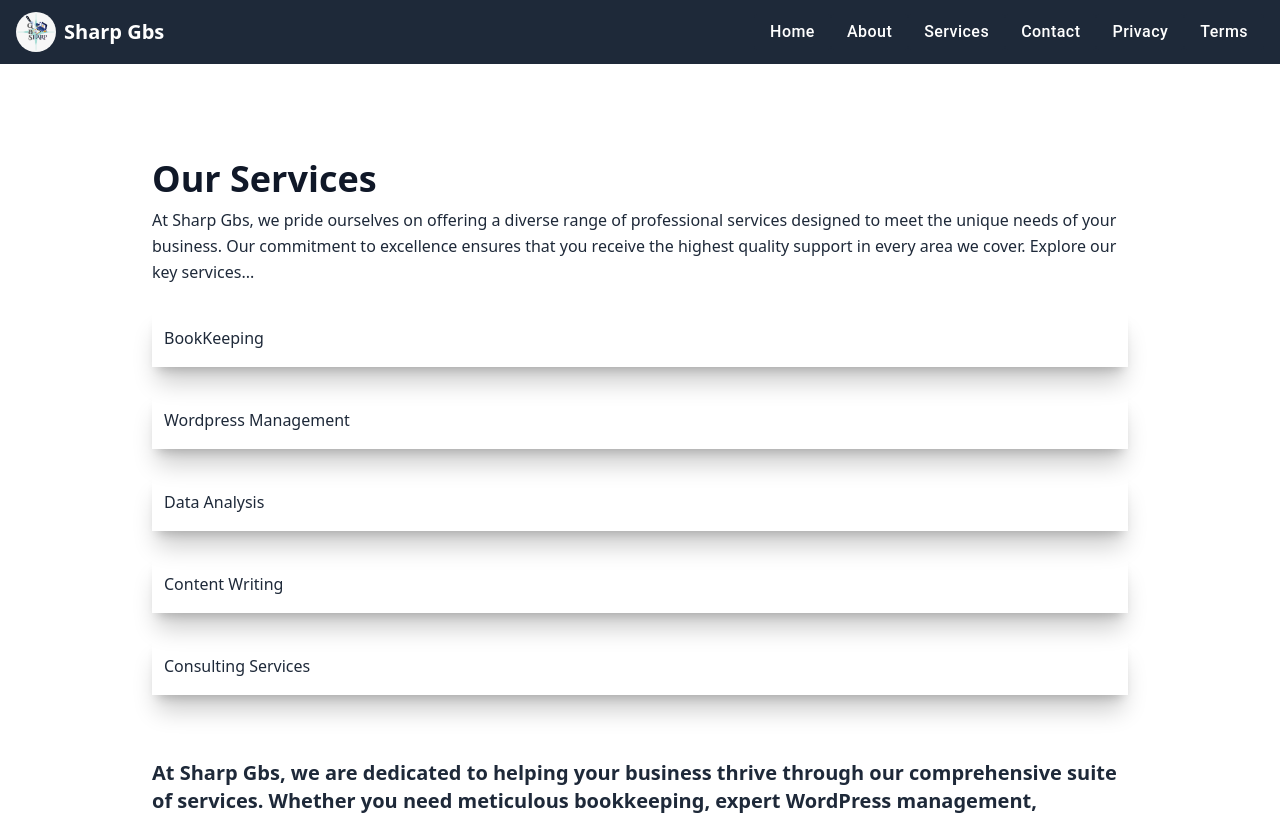
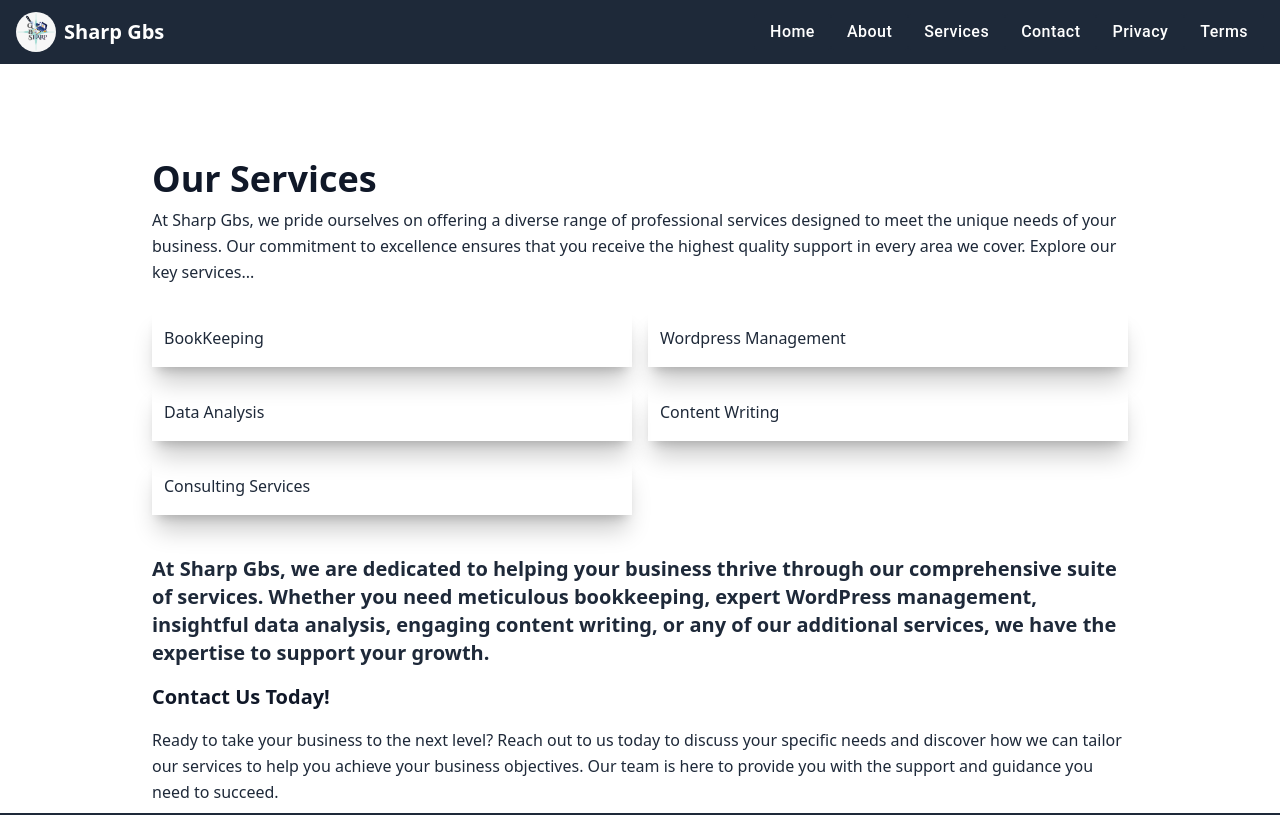
Before and after one commit to samp1uran/Sharp-Gbs, a React (Vite) app: page /services in a window 1280 px wide. Shown: the top 815 px of the page. Built offline with nearby package versions, Linux system fonts and the light colour scheme.

Commit message:
Update services page

```diff
--- a/src/components/Services.jsx
+++ b/src/components/Services.jsx
@@ -16,7 +16,7 @@ const Services = () => {
             highest quality support in every area we cover. Explore our key
             services...
           </p>
-          <div>
+          {/* <div>
             <List>
               <ListItemButton
                 className="!px-3 !py-4 !mb-6 !shadow-xl/20"
@@ -54,7 +54,47 @@ const Services = () => {
                 Consulting Services
               </ListItemButton>
             </List>
-          </div>
+          </div> */}
+          <div>
+  <List className="items-center grid grid-cols-1 md:grid-cols-2 gap-4">
+    <ListItemButton
+      className="!px-3 !py-4 shadow-xl/20"
+      component={Link}
+      to="/services/bookKeeping"
+    >
+      BookKeeping
+    </ListItemButton>
+    <ListItemButton
+      className="!px-3 !py-4 shadow-xl/20"
+      component={Link}
+      to="/services/wordpressManagement"
+    >
+      Wordpress Management
+    </ListItemButton>
+    <ListItemButton
+      className="!px-3 !py-4 shadow-xl/20"
+      component={Link}
+      to="/services/dataAnalysis"
+    >
+      Data Analysis
+    </ListItemButton>
+    <ListItemButton
+      className="!px-3 !py-4 shadow-xl/20"
+      component={Link}
+      to="/services/contentWriting"
+    >
+      Content Writing
+    </ListItemButton>
+    <ListItemButton
+      className="!px-3 !py-4 shadow-xl/20"
+      component={Link}
+      to="/services/consultingServices"
+    >
+      Consulting Services
+    </ListItemButton>
+  </List>
+</div>
+
         </div>
 
         <div className="space-y-4">
```
